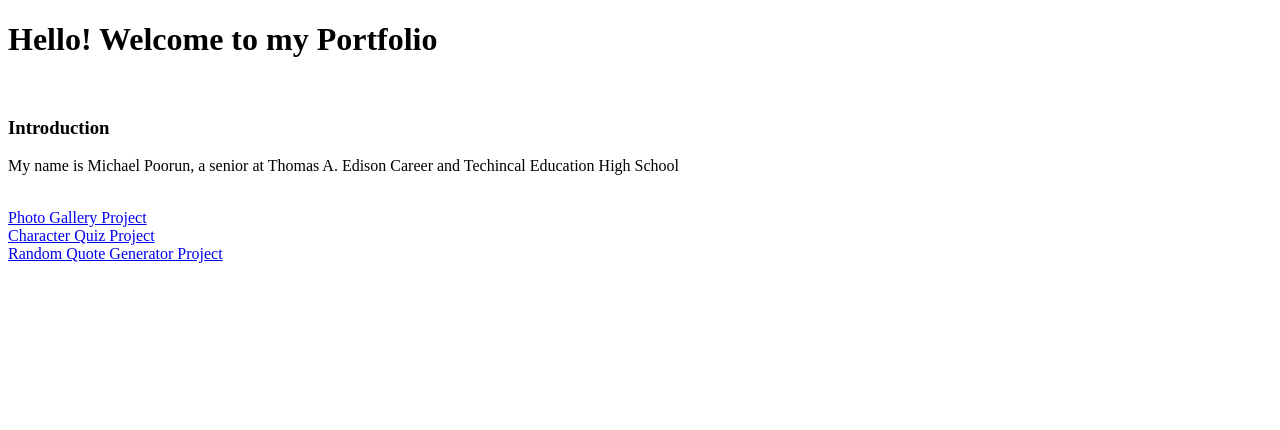
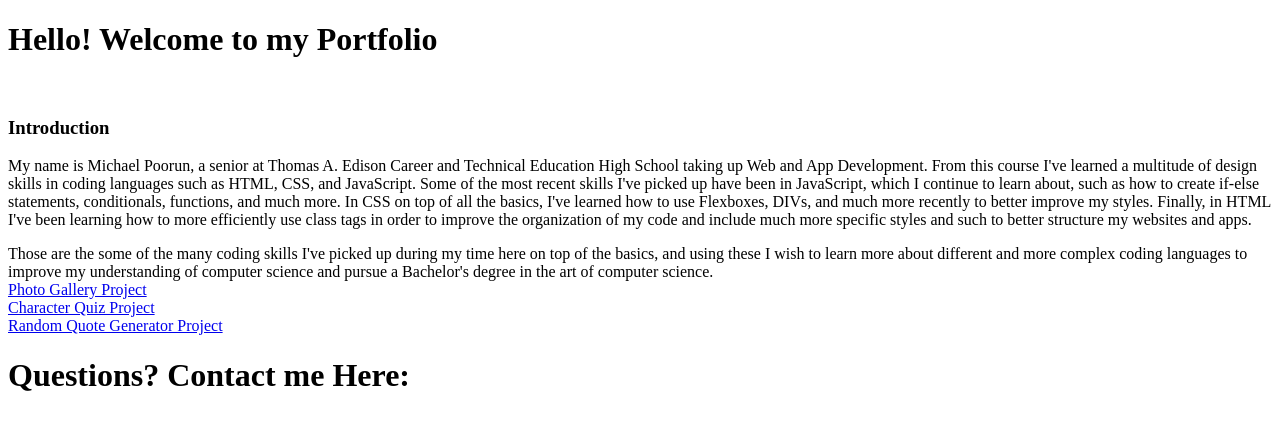
Before and after one commit to MichaelP506/MichaelP506.github.io, a plain HTML site: page index.html in a window 1280 px wide. Drawn offline with Linux system fonts and the light colour scheme.

Commit message:
Update index.html

```diff
--- a/index.html
+++ b/index.html
@@ -7,12 +7,18 @@
         <h1> Hello! Welcome to my Portfolio </h1>
         <br>
         <h3>Introduction</h3>
-        <p>My name is Michael Poorun, a senior at Thomas A. Edison Career and Techincal Education High School</p>
+        <p>My name is Michael Poorun, a senior at Thomas A. Edison Career and Technical Education High School taking up Web and App Development.
+            From this course I've learned a multitude of design skills in coding languages such as HTML, CSS, and JavaScript.
+            Some of the most recent skills I've picked up have been in JavaScript, which I continue to learn about, such as how to create if-else statements, conditionals, functions, and much more.
+            In CSS on top of all the basics, I've learned how to use Flexboxes, DIVs, and much more recently to better improve my styles.
+        Finally, in HTML I've been learning how to more efficiently use class tags in order to improve the organization of my code and include much more specific styles and such to better structure my websites and apps.</p>
+        Those are the some of the many coding skills I've picked up during my time here on top of the basics, and using these I wish to learn more about different and more complex coding languages to improve my understanding of computer science and pursue a Bachelor's degree in the art of computer science.
         <br>
         <a href="https://michaelp506.github.io/Photo-Gallery/">Photo Gallery Project</a>
         <br>
         <a href="https://michaelp506.github.io/Character-Quiz/">Character Quiz Project</a>
         <br>
         <a href="https://michaelp506.github.io/Random-Quote-Generator/">Random Quote Generator Project</a>
+        <h1>Questions? Contact me Here:</h1>
     </body>
 </html>
```
